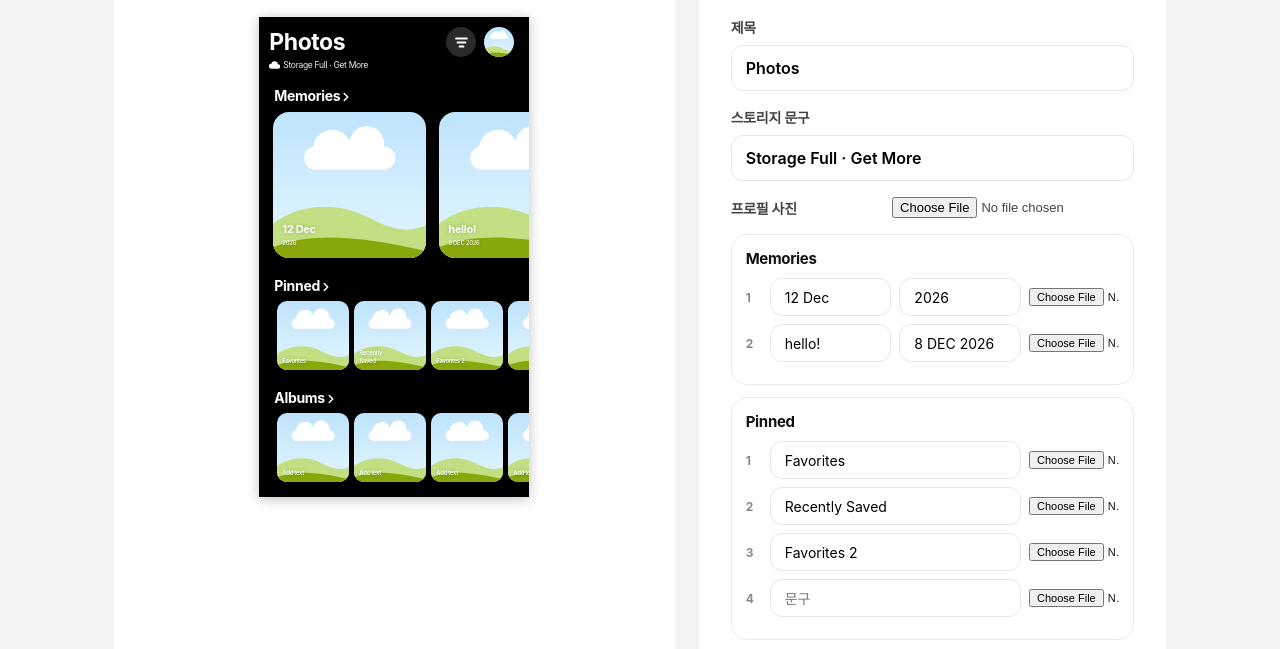
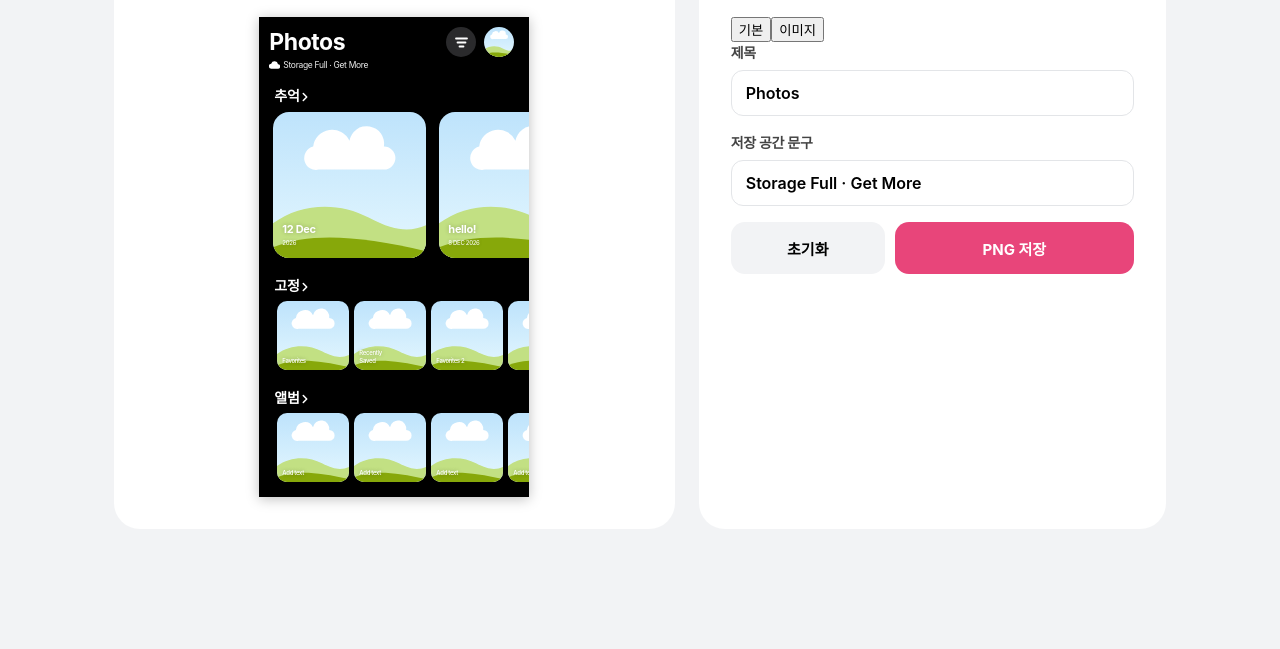
Before and after one commit to cnstkal/Editsoceur, a plain HTML site: page gallery/photosfolder.html in a window 1280 px wide. Shown: the part 133-782 px from the top of the page. Drawn offline with nearby package versions, Linux system fonts and the light colour scheme; a web font is replaced by a local one.

Commit message:
Add Korean Basic and Image tabs to Gallery folders

```diff
--- a/gallery/photosfolder.html
+++ b/gallery/photosfolder.html
@@ -17,21 +17,26 @@
 <div class="st"><svg width="11" height="8" viewBox="0 0 22 15"><path d="M5 15a5 5 0 0 1-.6-10A7 7 0 0 1 18 6a4.500 4.500 0 0 1-.5 9z" fill="#fff"/></svg><span id="vS"></span></div>
 <div class="fb"><svg width="13" height="11" viewBox="0 0 13 11" stroke="#fff" stroke-width="1.800" stroke-linecap="round"><path d="M1 1.500h11M2.500 5.500h8M4.500 9.500h4"/></svg></div>
 <img class="av" id="vA">
-<div class="sec" style="top:71px">Memories<svg viewBox="0 0 7 11"><path d="m1.500 1.500 4 4-4 4"/></svg></div>
+<div class="sec" style="top:71px">추억<svg viewBox="0 0 7 11"><path d="m1.500 1.500 4 4-4 4"/></svg></div>
 <div class="row mem" id="rM"></div>
-<div class="sec" style="top:261px">Pinned<svg viewBox="0 0 7 11"><path d="m1.500 1.500 4 4-4 4"/></svg></div>
+<div class="sec" style="top:261px">고정<svg viewBox="0 0 7 11"><path d="m1.500 1.500 4 4-4 4"/></svg></div>
 <div class="row til" id="rP" style="top:284px"></div>
-<div class="sec" style="top:373px">Albums<svg viewBox="0 0 7 11"><path d="m1.500 1.500 4 4-4 4"/></svg></div>
+<div class="sec" style="top:373px">앨범<svg viewBox="0 0 7 11"><path d="m1.500 1.500 4 4-4 4"/></svg></div>
 <div class="row til" id="rA" style="top:396px"></div>
 </div></div>
 </section>
 <section class="card side">
 <div class="lbl">Edit Panel</div>
 <h2>폴더 화면 수정</h2>
+<div class="tabs"><button type="button" class="on" data-tab="basic">기본</button><button type="button" data-tab="image">이미지</button></div>
+<div class="panel" data-panel="basic">
 <label>제목<input id="iT"></label>
-<label>스토리지 문구<input id="iS"></label>
+<label>저장 공간 문구<input id="iS"></label>
+</div>
+<div class="panel" data-panel="image" hidden>
 <label class="f">프로필 사진<input id="iA" type="file" accept="image/*"></label>
 <div id="ed"></div>
+</div>
 <div class="acts"><button id="reset" type="button">초기화</button><button id="save" type="button">PNG 저장</button></div>
 </section>
 </div>
```
